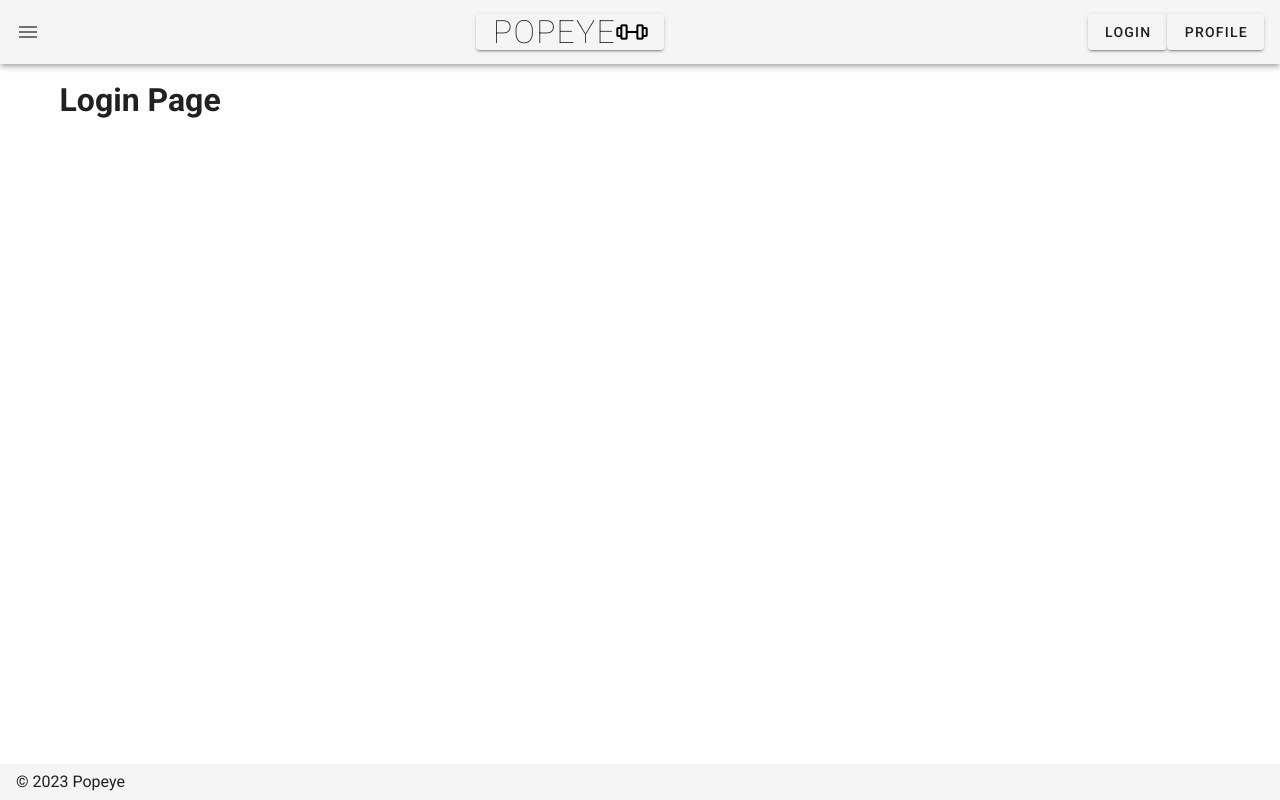
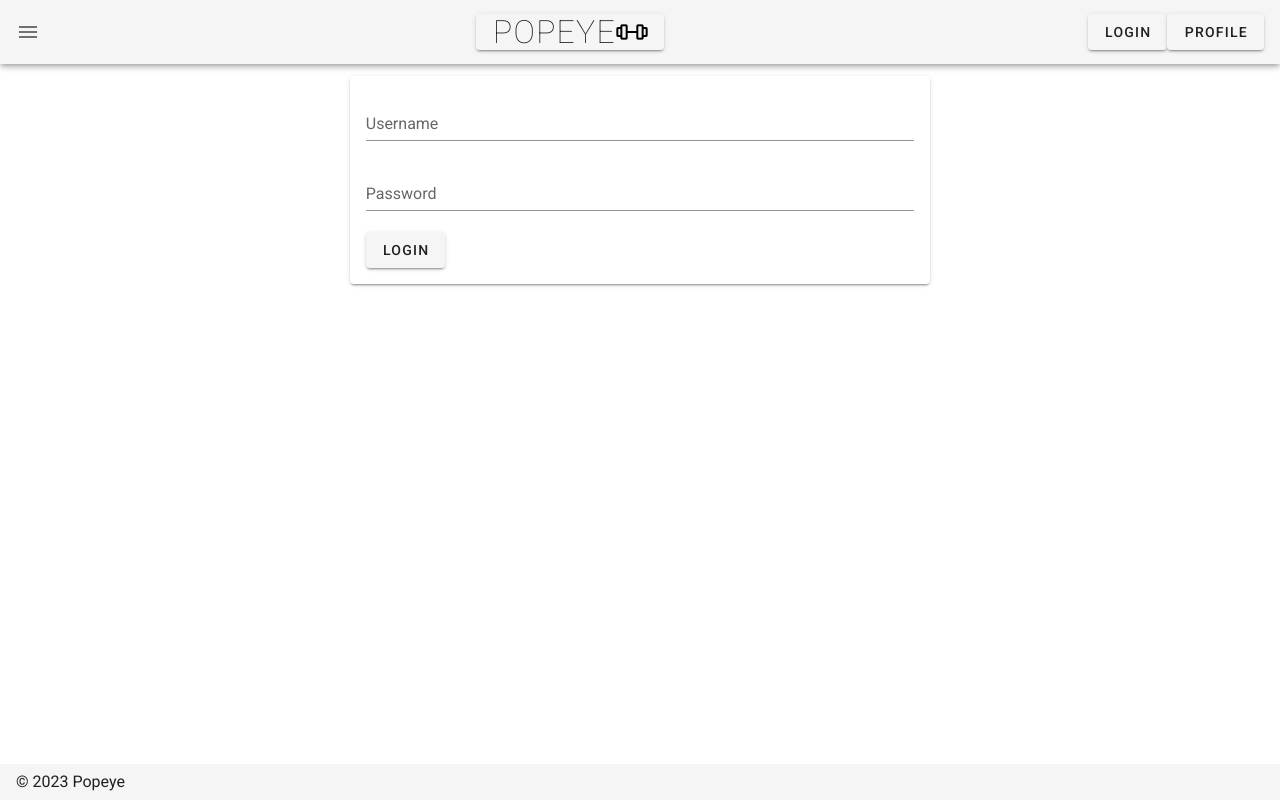
Before and after one commit to patrik-16/popeye, a Nuxt app in the folder frontend/: page /login in a window 1280 px wide. Built offline with nearby package versions, Linux system fonts and the light colour scheme.

Commit message:
Created basic login form

```diff
--- a/frontend/pages/login.vue
+++ b/frontend/pages/login.vue
@@ -1,10 +1,61 @@
 <template>
-  <h1>Login Page</h1>
+  <v-container fill-height>
+    <v-layout row wrap align-center>
+      <v-flex xs12 sm6 offset-sm3>
+        <v-card>
+          <v-card-text>
+            <v-container>
+              <v-form type="text" v-model="valid">
+                <v-layout row>
+                  <v-flex xs12>
+                    <v-text-field
+                      name="username"
+                      v-model="username"
+                      label="Username"
+                      id="username"
+                      type="username"
+                      required>
+                    </v-text-field>
+                  </v-flex>
+                </v-layout>
+                <v-layout row>
+                  <v-flex xs12>
+                    <v-text-field
+                      name="password"
+                      v-model="password"
+                      label="Password"
+                      id="password"
+                      type="password"
+                      required>
+                    </v-text-field>
+                </v-flex>
+                </v-layout>
+                <v-layout row>
+                  <v-flex xs12>
+                    <v-btn type="login">
+                      Login
+                    </v-btn>
+                  </v-flex>
+                </v-layout>
+              </v-form>
+            </v-container>
+          </v-card-text>
+        </v-card>
+      </v-flex>
+    </v-layout>
+  </v-container>
 </template>
 
 <script>
 export default {
-  name: 'Login'
+  name: 'Login',
+  data: function () {
+    return {
+      valid: true,
+      username: '',
+      password: ''
+    }
+  }
 }
 </script>
 
```
